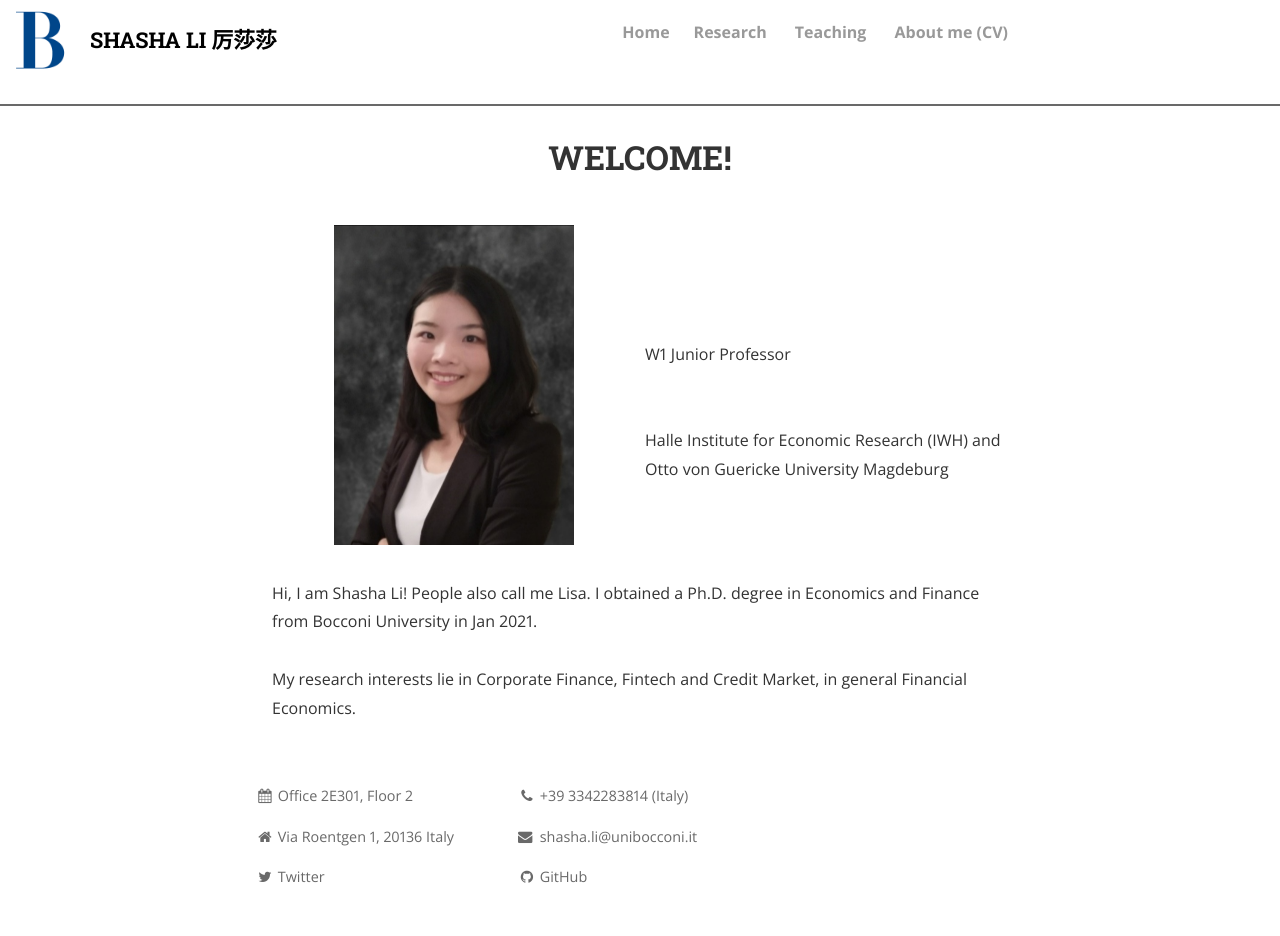
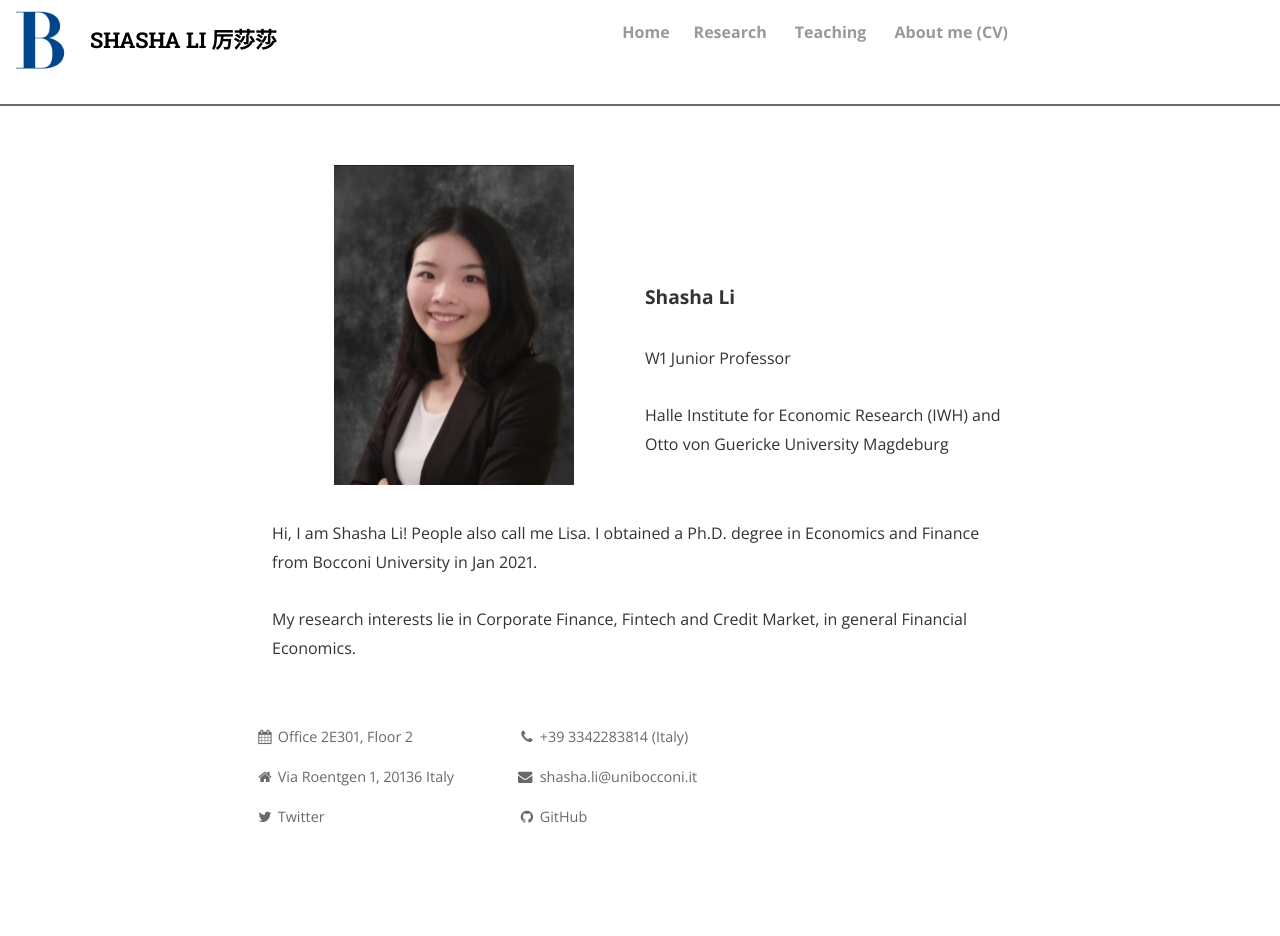
Before and after one commit to shasha-li/shasha-li.github.io, a Jekyll site: the page built from index.html, in a window 1280 px wide. Built offline with Jekyll 4.4.1, drawn with Linux system fonts in a browser that asks for light colours; nearby versions of some CDN libraries; the list of posts is cut into pages by our own code; comment, search, counter and statistics services are not loaded; a style sheet for code colours, icons or effects is not loaded; after the commit the page ends 900 px from its top, so only the background shows below that.

Commit message:
Update index.html

```diff
--- a/index.html
+++ b/index.html
@@ -1,6 +1,6 @@
 ---
 layout: page
-title: WELCOME!
+title:
 ---
 <div class="home">
   <script async src="https://www.googletagmanager.com/gtag/js?id=G-J57QMWVXMZ"></script>
@@ -18,8 +18,8 @@ title: WELCOME!
      <img src="content/profile2.jpg" alt="LI Shasha pic" style="width:240px;height:320px;" title="LI Shasha"; algin="middle">
   </div>
   <div class="column"><br><br><br><br>
-    W1 Junior Professor
-     <br><br><br>
+   <strong><big> Shasha Li </big></strong>
+     <br><br>W1 Junior Professor<br><br>
     Halle Institute for Economic Research (IWH) and Otto von Guericke University Magdeburg
   </div>
 </div>
```
